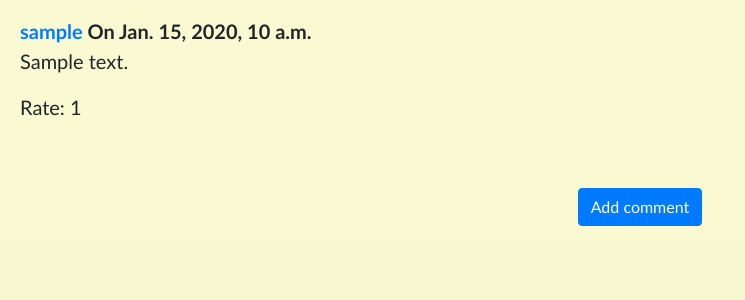
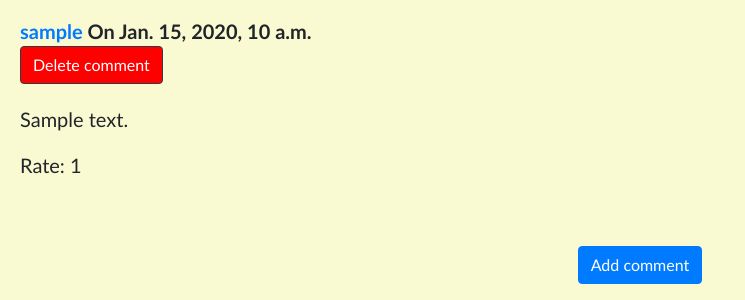
Before and after one commit to lltrx/WAD2-Team-15E, a Django app: a page that uses templates/destination/destination.html in a window 1280 px wide. Shown: the part 973-1273 px from the top of the page, without its empty margins (0-745 px from the left). Before the commit the page ends 1199 px from the top, so only its background shows below. Run offline with Django 4.2, Linux system fonts and the light colour scheme; a user stored in the database is signed in; tables that the repository leaves empty hold one stand-in row (values such as "Sample post"); grey boxes marked "Sample" are stand-in pictures.

Commit message:
added delete comment

```diff
--- a/destination/urls.py
+++ b/destination/urls.py
@@ -14,6 +14,7 @@ urlpatterns = [
     path('destination/<slug:destination_name_slug>/like_destination/', views.like_destination, name='like_destination'),
     path('destination/<slug:destination_name_slug>/delete_destination/', views.delete_destination, name='delete_destination'),
     path('destination/<slug:destination_name_slug>/comment_destination/', views.comment_destination, name='comment_destination'),
+    path('delete_comment/<str:comment_pk>/', views.delete_comment, name='delete_comment'),
     path('add_destination/', views.add_destination, name='add_destination'),
     path('register/', views.register, name='register'),
     path('login/', views.user_login, name='login'),
--- a/destination/views.py
+++ b/destination/views.py
@@ -162,7 +162,6 @@ def show_destination(request, destination_name_slug):
                 comment.destination = destination
                 comment.user = request.user
                 comment.save()
-                print("We did it!")
                 return redirect('destination:index')
 
         form = CommentForm()
@@ -215,16 +214,24 @@ def like_destination(request, destination_name_slug):
     return redirect(reverse('destination:show_destination', kwargs={'destination_name_slug':destination_name_slug}))
 
 @login_required
+def delete_destination(request, destination_name_slug):
+    destination = Destination.objects.get(slug=destination_name_slug)
+    destination.delete()
+    return redirect(reverse('destination:destination_menu'))
+
+@login_required
 def comment_destination(request, destination_name_slug):
     destination = Destination.objects.get(slug=destination_name_slug)
     print(destination)
     return redirect(reverse('destination:show_destination', kwargs={'destination_name_slug':destination_name_slug}))
 
 @login_required
-def delete_destination(request, destination_name_slug):
-    destination = Destination.objects.get(slug=destination_name_slug)
-    destination.delete()
-    return redirect(reverse('destination:destination_menu'))
+def delete_comment(request, comment_pk):
+    comment = Comment.objects.get(pk=comment_pk)
+    destination = comment.destination
+    destination_name_slug = destination.slug
+    comment.delete()
+    return redirect(reverse('destination:show_destination', kwargs={'destination_name_slug':destination_name_slug}))
 
 '''
 def get_server_side_cookie(request, cookie, default_val=None):
--- a/templates/destination/destination.html
+++ b/templates/destination/destination.html
@@ -62,6 +62,12 @@
             <strong><a href="{% url 'destination:user_profile' comment.user %}">{{ comment.user }}</a>
                 On {{ comment.created_date }} </strong>
                 <br />
+                {% if comment.user == request.user %}
+                <form action="{% url 'destination:delete_comment' comment.pk %}" method="POST">
+                    {% csrf_token %}
+                    <button type="submit" class="btn btn-outline-dark red-button">Delete comment</button>
+                </form>
+                {% endif %}
                 <blockquote class="blockquote mb-0">
             <p> {{ comment.text }} </p>
             <footer>  Rate: {{ comment.rate }} </footer>
```
